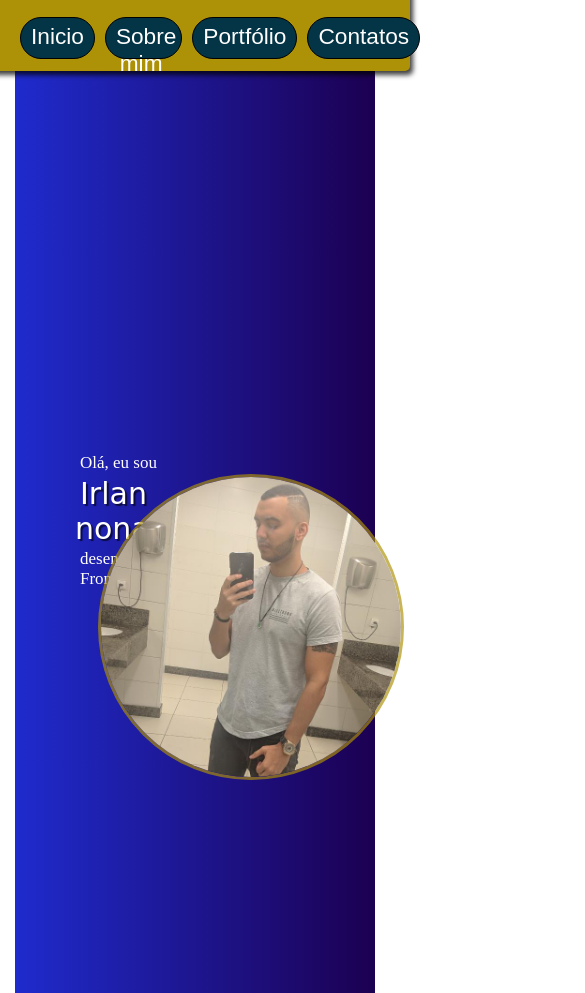
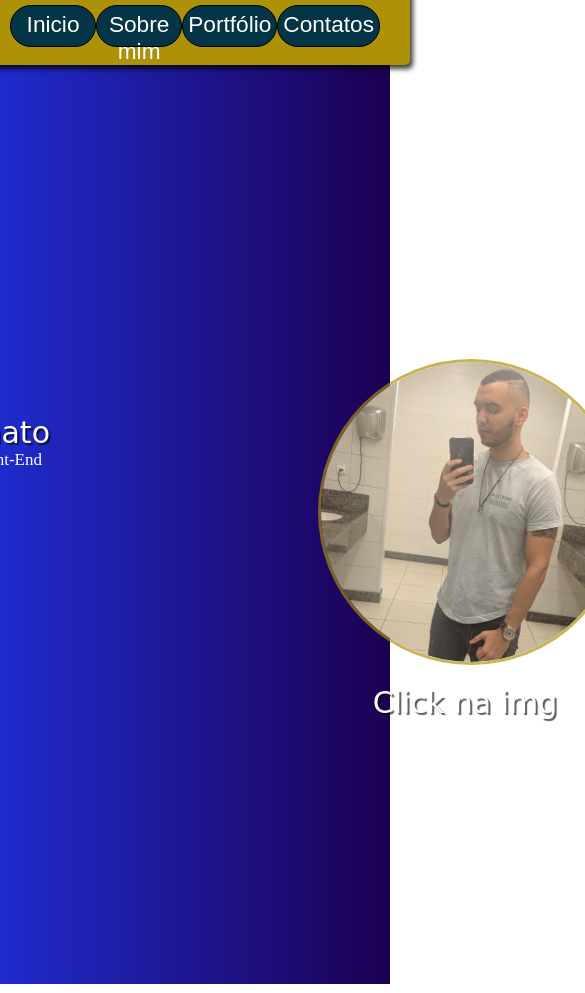
Before and after one commit to irlan24/site-apresentacao, a plain HTML site: page index.html in a window 390 px wide. Shown: the top 993 px of the page, 585 px wide, since content can reach past the window. Drawn offline with Linux system fonts and the light colour scheme; a web font is replaced by a local one.

Commit message:
atualização img
Atualização da imagem do perfil, espaçamentos e tentativa de responsividade inicial.

```diff
--- a/index.html
+++ b/index.html
@@ -56,15 +56,20 @@
 
                 <div id="img-verso" class="lados">
                     <img src="imagens/perfil-2.jpg" alt="perfil-2">
+
                 </div>
+
+
 
 
 
             </div>
 
-            <div class="instrucao"> <!--Fazer essa div ficar abaixo da imagem-->
-                    asd
-            </div>
+
+
+        </div>
+        <div class="instrucao">
+            Click na img
         </div>
 
 
--- a/style.css
+++ b/style.css
@@ -8,7 +8,7 @@
 
 *{
     padding: 0px;
-    margin: 3px 5px;
+    margin: 0px;
     scroll-behavior: smooth;
 }
 section{
@@ -81,8 +81,9 @@ a:hover{
     display: flex;
     justify-content: space-around;
     align-items: center;
-    width: 800px;
-    height: 400px;
+    width: 1024px;
+    height: 500px;
+    position: absolute;
 
 
 }
@@ -97,14 +98,21 @@ a:hover{
 
 
 }
+#perfil span{
+    font-size: 30px;
+    display: inline;
+    text-shadow: 2px 2px 1px rgba(0, 0, 0, 0.644);
+    font-family: 'Rampart One', cursive;
+
+}
 
 /* configuração das imagens de perfil */
 
 #animation{
-    display: inline-block;
-    justify-content: center;
+    display: flex;
+    justify-content: space-around;
     align-items: center;
-    padding: 20px;
+    padding: 0px 50px;
     transform-style: preserve-3d;
     transition: 0.9s;
 
@@ -155,20 +163,19 @@ a:hover{
     transform: rotateY(180deg);
 }
 
+.instrucao{
+    display: inline-block;
+    justify-content: center;
+    align-items: flex-end;
+    font-size: 30px;
+    left: 270px;
+    top: 190px;
+    position: relative;
+    text-shadow: 2px 2px 1px rgba(0, 0, 0, 0.644);
+    font-family: 'Rampart One', cursive;
 
 
-
-
-
-.sobre{
-    font-family: Arial, Helvetica, sans-serif;
-    text-align: left;
-    width: 550px;
-    height: 500px;
-    position: relative;
-    left: 70px;
-
-    margin: left auto;
+}
 
 
 
@@ -176,17 +183,7 @@ a:hover{
 
 
 
-}
 
-
-.sobre h1{
-    text-shadow: 2px 2px 1px black;
-    padding: 60px 0px;
-    font-size: 17pt;
-}
-
-
-/*
 
 @keyframes animacao {
     0%{transform: translateY(0px);}
@@ -195,18 +192,7 @@ a:hover{
 }
 #perfil{
 
-    animation: animacao 2s linear infinite; /* Chamar a função nomeada no keyframes, tempo para concluir animação, tipo constante, modalidade infinita de rotação
-
-
-} */
-
-
-#perfil span{
-
-    font-size: 30px;
-    display: inline;
-    text-shadow: 2px 2px 1px rgba(0, 0, 0, 0.644);
-    font-family: 'Rampart One', cursive;
+    animation: animacao 2s linear infinite; /* Chamar a função nomeada no keyframes, tempo para concluir animação, tipo constante, modalidade infinita de rotação */
 
 
 }
```
